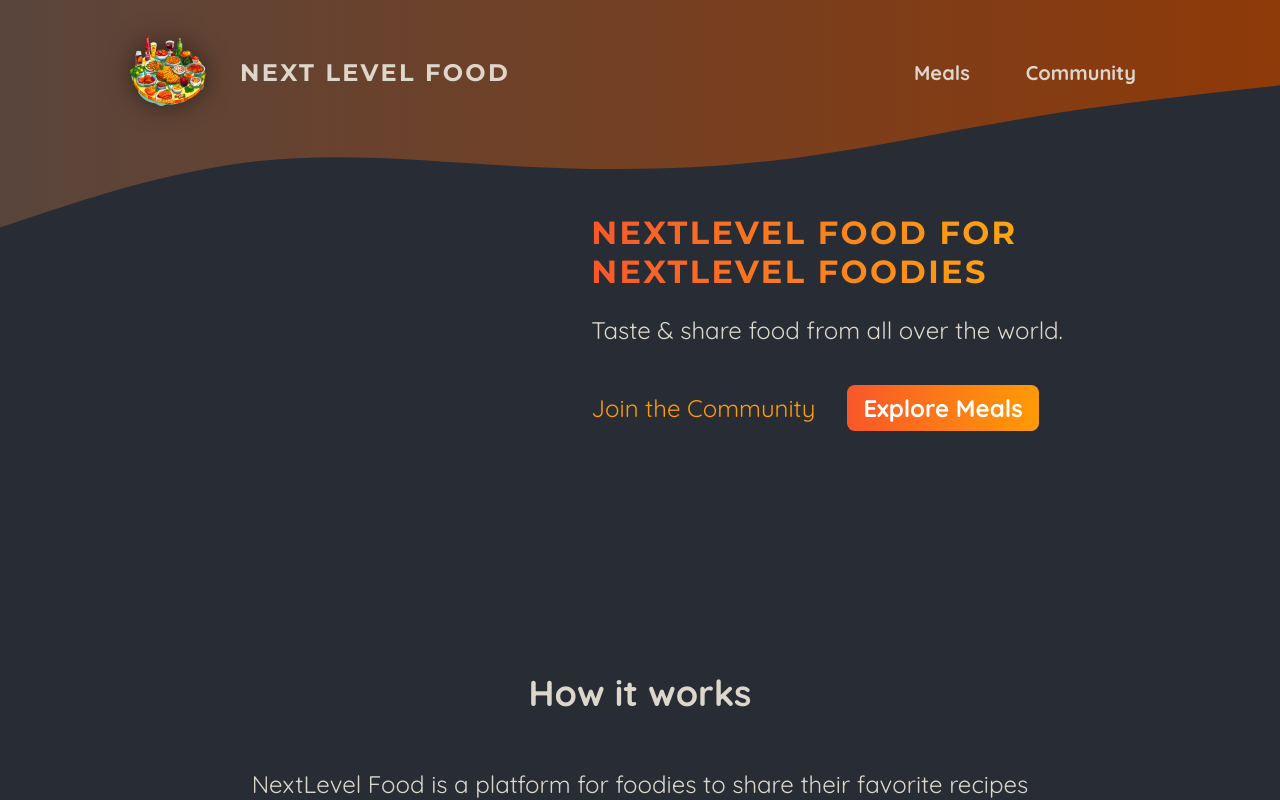
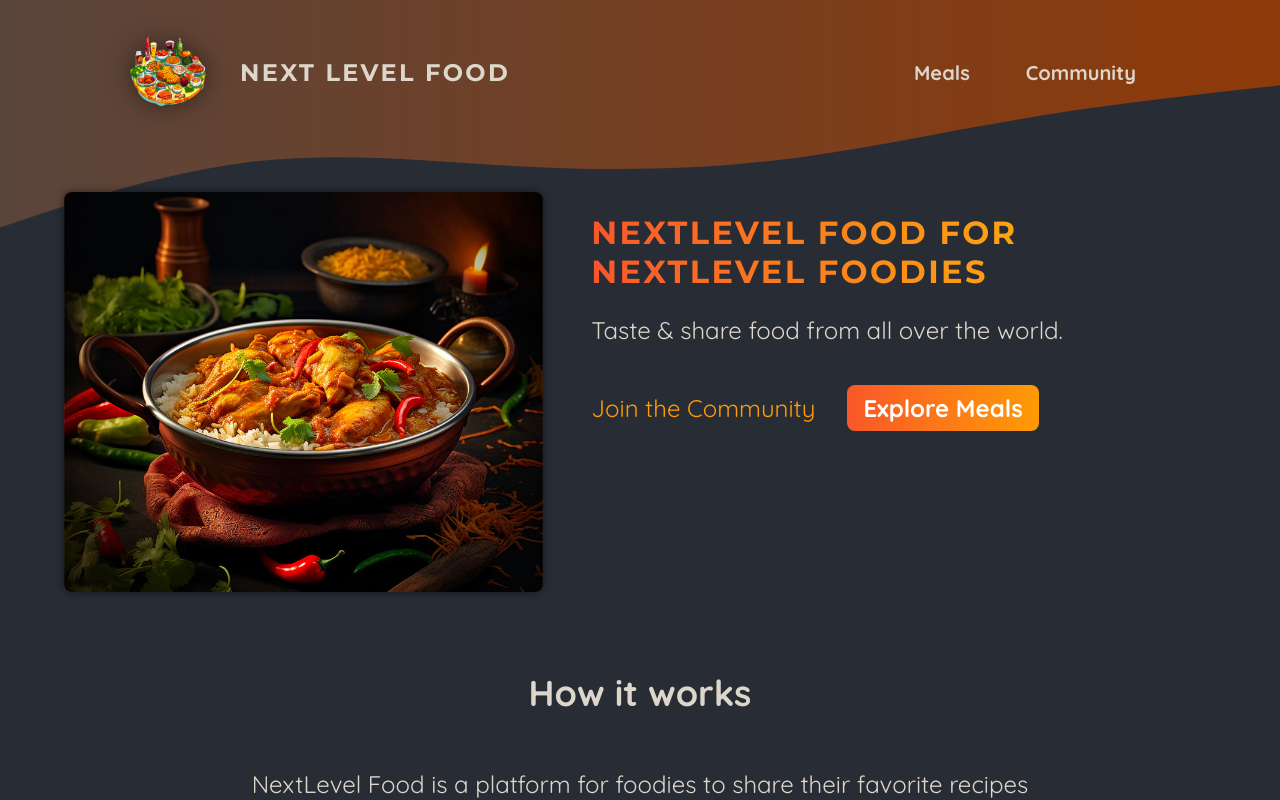
Before and after one commit to leepard1130/react-foodie, a Next.js app: page / in a window 1280 px wide. Shown: the top 800 px of the page. Built offline with nearby package versions, Linux system fonts and the light colour scheme.

Commit message:
adding a client-side component app/components/images

```diff
--- /dev/null
+++ b/app/components/images/image-slideshow.js
@@ -0,0 +1,50 @@
+'use client';
+
+import { useEffect, useState } from 'react';
+import Image from 'next/image';
+
+import burgerImg from '@/assets/burger.jpg';
+import curryImg from '@/assets/curry.jpg';
+import dumplingsImg from '@/assets/dumplings.jpg';
+import macncheeseImg from '@/assets/macncheese.jpg';
+import pizzaImg from '@/assets/pizza.jpg';
+import schnitzelImg from '@/assets/schnitzel.jpg';
+import tomatoSaladImg from '@/assets/tomato-salad.jpg';
+import classes from './image-slideshow.module.css';
+
+const images = [
+    { image: burgerImg, alt: 'A delicious, juicy burger' },
+    { image: curryImg, alt: 'A delicious, spicy curry' },
+    { image: dumplingsImg, alt: 'Steamed dumplings' },
+    { image: macncheeseImg, alt: 'Mac and cheese' },
+    { image: pizzaImg, alt: 'A delicious pizza' },
+    { image: schnitzelImg, alt: 'A delicious schnitzel' },
+    { image: tomatoSaladImg, alt: 'A delicious tomato salad' },
+];
+
+export default function ImageSlideshow() {
+const [currentImageIndex, setCurrentImageIndex] = useState(0);
+
+useEffect(() => {
+    const interval = setInterval(() => {
+        setCurrentImageIndex((prevIndex) =>
+        prevIndex < images.length - 1 ? prevIndex + 1 : 0
+        );
+    }, 5000);
+
+    return () => clearInterval(interval);
+}, []);
+
+return (
+    <div className={classes.slideshow}>
+        {images.map((image, index) => (
+        <Image
+            key={index}
+            src={image.image}
+            className={index === currentImageIndex ? classes.active : ''}
+            alt={image.alt}
+        />
+        ))}
+    </div>
+);
+}
--- /dev/null
+++ b/app/components/images/image-slideshow.module.css
@@ -0,0 +1,26 @@
+.slideshow {
+    position: relative;
+    width: 100%;
+    height: 100%;
+    border-radius: 8px;
+    overflow: hidden;
+    box-shadow: 0 0 0.5rem rgba(0, 0, 0, 0.5);
+}
+
+.slideshow img {
+    width: 100%;
+    height: 100%;
+    object-fit: cover;
+    position: absolute;
+    top: 0;
+    left: 0;
+    opacity: 0;
+    transform: scale(1.1) translateX(-1rem) rotate(-5deg);
+    transition: all 0.5s ease-in-out;
+}
+
+.slideshow .active {
+    z-index: 1;
+    opacity: 1;
+    transform: scale(1) translateX(0) rotate(0);
+}
--- a/app/page.js
+++ b/app/page.js
@@ -1,12 +1,15 @@
 import Link from 'next/link';
 
 import classes from './page.module.css';
+import ImageSlideshow from './components/images/image-slideshow';
 
 export default function Home() {
   return (
     <>
       <header className={classes.header}>
-        <div className={classes.slideshow}></div>
+        <div className={classes.slideshow}>
+          <ImageSlideshow />
+        </div>
         <div>
           <div className={classes.hero}>
             <h1>NextLevel Food for NextLevel Foodies</h1>
```
